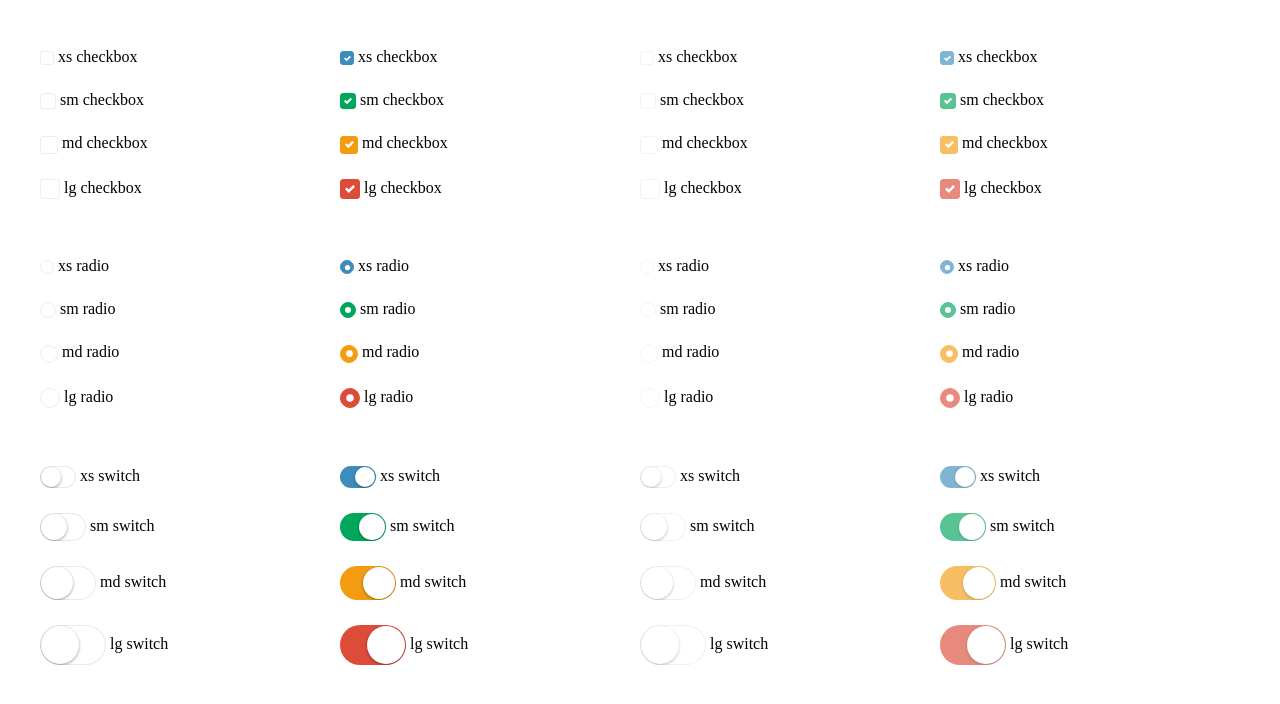
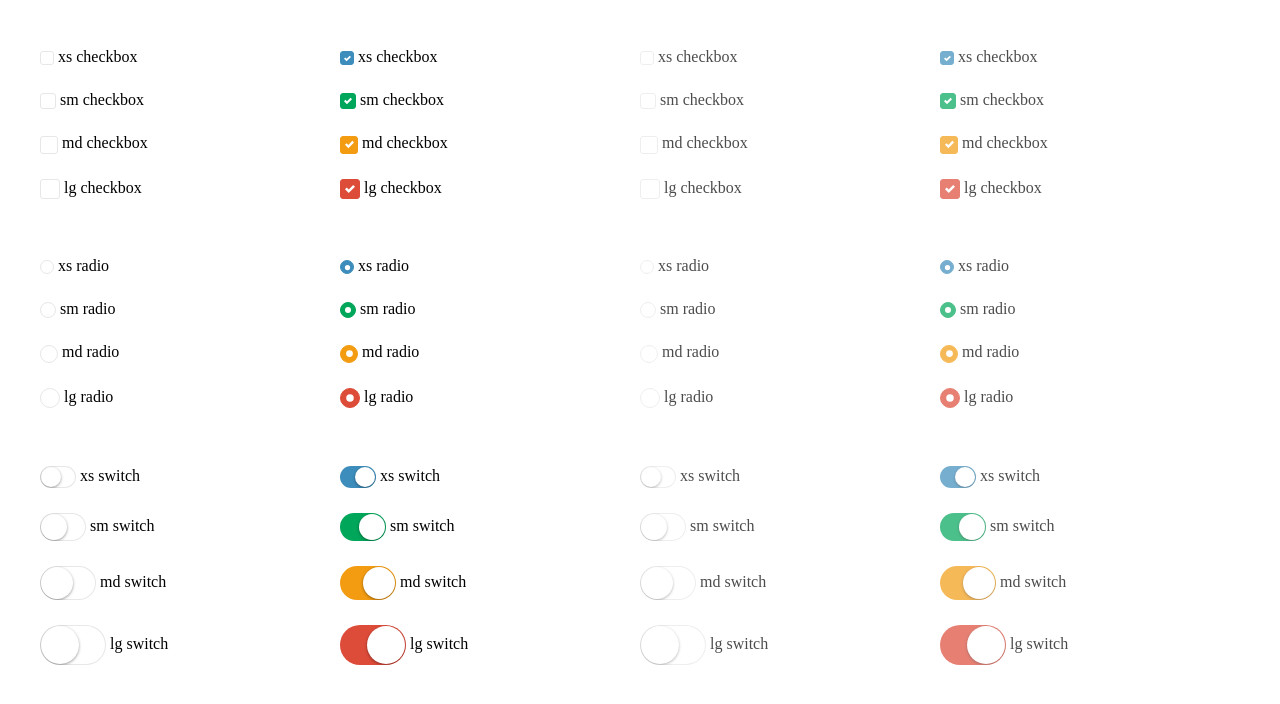
Before and after one commit to liming-1996/css-radio-checkbox-switch, a website: page index.html in a window 1280 px wide. Drawn offline with Linux system fonts and the light colour scheme.

Commit message:
完善禁用样式

```diff
--- a/index.html
+++ b/index.html
@@ -1,10 +1,12 @@
 <!DOCTYPE html>
 <html>
 	<head>
+		<meta name="viewport" content="width=device-width, initial-scale=1.0, user-scalable=no,maximum-scale=1.0,minimum-scale=1.0">
+
 		<title>radio-checkbox-switch</title>
+		<link rel="stylesheet" href="./dist/css/radio-checkbox-switch.css">
+		<link rel="stylesheet" href="./dist/css/demo.css">
 	</head>
-	<link rel="stylesheet" href="./dist/css/radio-checkbox-switch.css">
-	<link rel="stylesheet" href="./dist/css/demo.css">
 	<body>
 		<div class="container">
 			<!-- checkbox -->
@@ -24,14 +26,14 @@
 					</label>
 				</div>
 				<div class="item">
-					<label class="el-checkbox el-checkbox-primary el-checkbox-xs">
+					<label class="el-checkbox el-checkbox-disabled el-checkbox-primary el-checkbox-xs">
 						<input class="el-hidden" type="checkbox" name="check" disabled>
 						<span class="el-checkbox-style"></span>
 						<span class="el-checkbox-text">xs checkbox</span>
 					</label>
 				</div>
 				<div class="item">
-					<label class="el-checkbox el-checkbox-primary el-checkbox-xs">
+					<label class="el-checkbox el-checkbox-disabled el-checkbox-primary el-checkbox-xs">
 						<input class="el-hidden" type="checkbox" name="check" disabled checked>
 						<span class="el-checkbox-style"></span>
 						<span class="el-checkbox-text">xs checkbox</span>
@@ -55,14 +57,14 @@
 					</label>
 				</div>
 				<div class="item">
-					<label class="el-checkbox el-checkbox-success el-checkbox-sm">
+					<label class="el-checkbox el-checkbox-disabled el-checkbox-success el-checkbox-sm">
 						<input class="el-hidden" type="checkbox" name="check" disabled>
 						<span class="el-checkbox-style"></span>
 						<span class="el-checkbox-text">sm checkbox</span>
 					</label>
 				</div>
 				<div class="item">
-					<label class="el-checkbox el-checkbox-success el-checkbox-sm">
+					<label class="el-checkbox el-checkbox-disabled el-checkbox-success el-checkbox-sm">
 						<input class="el-hidden" type="checkbox" name="check" disabled checked>
 						<span class="el-checkbox-style"></span>
 						<span class="el-checkbox-text">sm checkbox</span>
@@ -86,14 +88,14 @@
 					</label>
 				</div>
 				<div class="item">
-					<label class="el-checkbox el-checkbox-warning el-checkbox-md">
+					<label class="el-checkbox el-checkbox-disabled el-checkbox-warning el-checkbox-md">
 						<input class="el-hidden" type="checkbox" name="check" disabled>
 						<span class="el-checkbox-style"></span>
 						<span class="el-checkbox-text">md checkbox</span>
 					</label>
 				</div>
 				<div class="item">
-					<label class="el-checkbox el-checkbox-warning el-checkbox-md">
+					<label class="el-checkbox el-checkbox-disabled el-checkbox-warning el-checkbox-md">
 						<input class="el-hidden" type="checkbox" name="check" disabled checked>
 						<span class="el-checkbox-style"></span>
 						<span class="el-checkbox-text">md checkbox</span>
@@ -117,14 +119,14 @@
 					</label>
 				</div>
 				<div class="item">
-					<label class="el-checkbox el-checkbox-danger el-checkbox-lg">
+					<label class="el-checkbox el-checkbox-disabled el-checkbox-danger el-checkbox-lg">
 						<input class="el-hidden" type="checkbox" name="check" disabled>
 						<span class="el-checkbox-style"></span>
 						<span class="el-checkbox-text">lg checkbox</span>
 					</label>
 				</div>
 				<div class="item">
-					<label class="el-checkbox el-checkbox-danger el-checkbox-lg">
+					<label class="el-checkbox el-checkbox-disabled el-checkbox-danger el-checkbox-lg">
 						<input class="el-hidden" type="checkbox" name="check" disabled checked>
 						<span class="el-checkbox-style"></span>
 						<span class="el-checkbox-text">lg checkbox</span>
@@ -150,14 +152,14 @@
 					</label>
 				</div>
 				<div class="item">
-					<label class="el-radio el-radio-primary el-radio-xs">
+					<label class="el-radio el-radio-disabled el-radio-primary el-radio-xs">
 						<input class="el-hidden" type="radio" name="b2" disabled>
 						<span class="el-radio-style"></span>
 						<span class="el-radio-text">xs radio</span>
 					</label>
 				</div>
 				<div class="item">
-					<label class="el-radio el-radio-primary el-radio-xs">
+					<label class="el-radio el-radio-disabled el-radio-primary el-radio-xs">
 						<input class="el-hidden" type="radio" name="b2" disabled checked>
 						<span class="el-radio-style"></span>
 						<span class="el-radio-text">xs radio</span>
@@ -180,14 +182,14 @@
 					</label>
 				</div>
 				<div class="item">
-					<label class="el-radio el-radio-success el-radio-sm">
+					<label class="el-radio el-radio-disabled el-radio-success el-radio-sm">
 						<input class="el-hidden" type="radio" name="b4" disabled>
 						<span class="el-radio-style"></span>
 						<span class="el-radio-text">sm radio</span>
 					</label>
 				</div>
 				<div class="item">
-					<label class="el-radio el-radio-success el-radio-sm">
+					<label class="el-radio el-radio-disabled el-radio-success el-radio-sm">
 						<input class="el-hidden" type="radio" name="b4" disabled checked>
 						<span class="el-radio-style"></span>
 						<span class="el-radio-text">sm radio</span>
@@ -210,14 +212,14 @@
 					</label>
 				</div>
 				<div class="item">
-					<label class="el-radio el-radio-warning el-radio-md">
+					<label class="el-radio el-radio-disabled el-radio-warning el-radio-md">
 						<input class="el-hidden" type="radio" name="b6" disabled>
 						<span class="el-radio-style"></span>
 						<span class="el-radio-text">md radio</span>
 					</label>
 				</div>
 				<div class="item">
-					<label class="el-radio el-radio-warning el-radio-md">
+					<label class="el-radio el-radio-disabled el-radio-warning el-radio-md">
 						<input class="el-hidden" type="radio" name="b6" disabled checked>
 						<span class="el-radio-style"></span>
 						<span class="el-radio-text">md radio</span>
@@ -240,14 +242,14 @@
 					</label>
 				</div>
 				<div class="item">
-					<label class="el-radio el-radio-danger el-radio-lg">
+					<label class="el-radio el-radio-disabled el-radio-danger el-radio-lg">
 						<input class="el-hidden" type="radio" name="b8" disabled>
 						<span class="el-radio-style"></span>
 						<span class="el-radio-text">lg radio</span>
 					</label>
 				</div>
 				<div class="item">
-					<label class="el-radio el-radio-danger el-radio-lg">
+					<label class="el-radio el-radio-disabled el-radio-danger el-radio-lg">
 						<input class="el-hidden" type="radio" name="b8" disabled checked>
 						<span class="el-radio-style"></span>
 						<span class="el-radio-text">lg radio</span>
@@ -273,14 +275,14 @@
 					</label>
 				</div>
 				<div class="item">
-					<label class="el-switch el-switch-xs el-switch-primary">
+					<label class="el-switch el-switch-disabled el-switch-xs el-switch-primary">
 						<input class="el-hidden" type="checkbox" disabled>
 						<span class="el-switch-style"></span>
 						<span class="el-switch-text">xs switch</span>
 					</label>
 				</div>
 				<div class="item">
-					<label class="el-switch el-switch-xs el-switch-primary">
+					<label class="el-switch el-switch-disabled el-switch-xs el-switch-primary">
 						<input class="el-hidden" type="checkbox" disabled checked>
 						<span class="el-switch-style"></span>
 						<span class="el-switch-text">xs switch</span>
@@ -304,14 +306,14 @@
 					</label>
 				</div>
 				<div class="item">
-					<label class="el-switch el-switch-sm el-switch-success">
+					<label class="el-switch el-switch-disabled el-switch-sm el-switch-success">
 						<input class="el-hidden" type="checkbox" disabled>
 						<span class="el-switch-style"></span>
 						<span class="el-switch-text">sm switch</span>
 					</label>
 				</div>
 				<div class="item">
-					<label class="el-switch el-switch-sm el-switch-success">
+					<label class="el-switch el-switch-disabled el-switch-sm el-switch-success">
 						<input class="el-hidden" type="checkbox" disabled checked>
 						<span class="el-switch-style"></span>
 						<span class="el-switch-text">sm switch</span>
@@ -335,14 +337,14 @@
 					</label>
 				</div>
 				<div class="item">
-					<label class="el-switch el-switch-md el-switch-warning">
+					<label class="el-switch el-switch-disabled el-switch-md el-switch-warning">
 						<input class="el-hidden" type="checkbox" disabled>
 							<span class="el-switch-style"></span>
 						<span class="el-switch-text">md switch</span>
 					</label>
 				</div>
 				<div class="item">
-					<label class="el-switch el-switch-md el-switch-warning">
+					<label class="el-switch el-switch-disabled el-switch-md el-switch-warning">
 						<input class="el-hidden" type="checkbox" disabled checked>
 						<span class="el-switch-style"></span>
 						<span class="el-switch-text">md switch</span>
@@ -366,14 +368,14 @@
 					</label>
 				</div>
 				<div class="item">
-					<label class="el-switch el-switch-lg el-switch-danger">
+					<label class="el-switch el-switch-disabled el-switch-lg el-switch-danger">
 						<input class="el-hidden" type="checkbox" disabled>
 						<span class="el-switch-style"></span>
 						<span class="el-switch-text">lg switch</span>
 					</label>
 				</div>
 				<div class="item">
-					<label class="el-switch el-switch-lg el-switch-danger">
+					<label class="el-switch el-switch-disabled el-switch-lg el-switch-danger">
 						<input class="el-hidden" type="checkbox" disabled checked>
 						<span class="el-switch-style"></span>
 						<span class="el-switch-text">lg switch</span>
```
Also changed, not shown: build/less/checkbox.less, build/less/common.less, build/less/demo.less, build/less/radio.less, build/less/switch.less, dist/css/demo.css, dist/css/radio-checkbox-switch.css, dist/css/radio-checkbox-switch.min.css, dist/css/switch.css.
